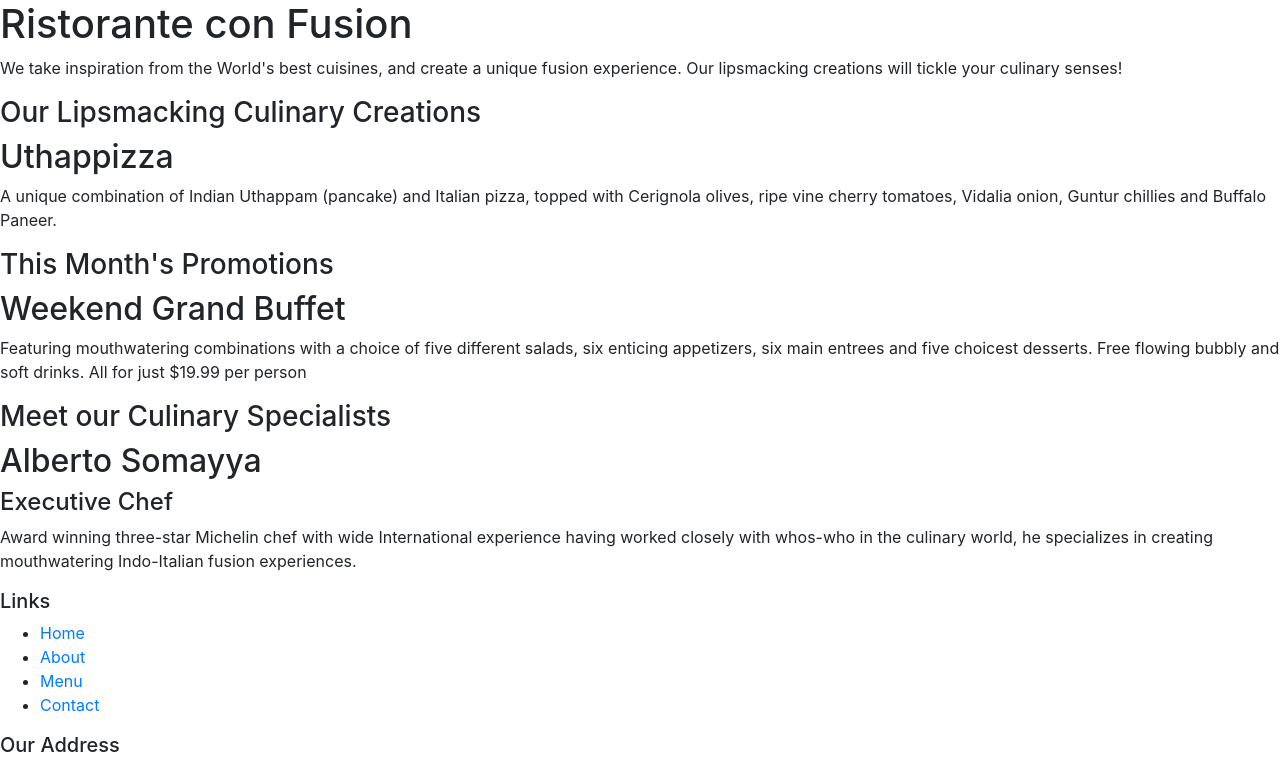
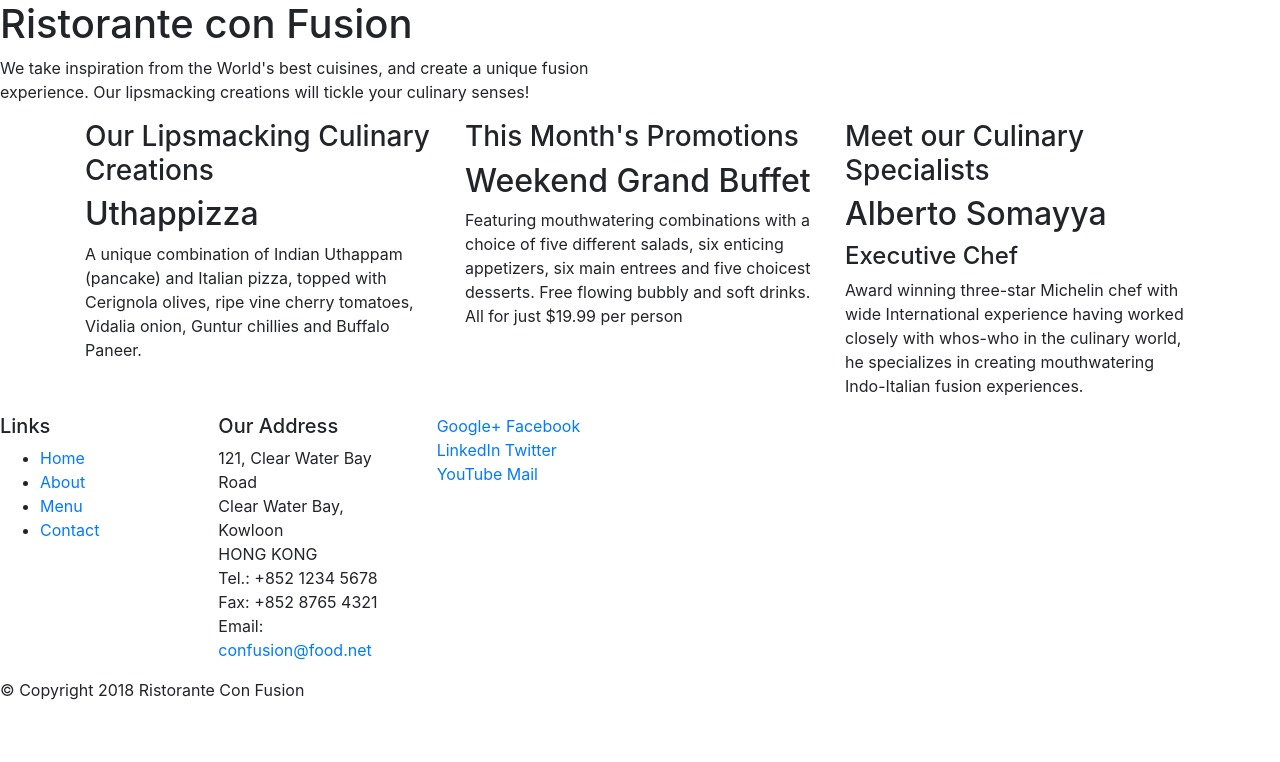
Before and after one commit to hadinhducanh/reactjs, a website: page index.html in a window 1280 px wide. Shown: the top 762 px of the page. Drawn offline with nearby package versions, Linux system fonts and the light colour scheme.

Commit message:
Col in Boostrap

```diff
--- a/index.html
+++ b/index.html
@@ -15,8 +15,8 @@
 <body>
 
     <header>
-        <div>
-            <div>
+        <div class="row">
+            <div class="col-12 col-sm-6">
                 <div>
                     <h1>Ristorante con Fusion</h1>
                     <p>We take inspiration from the World's best cuisines, and create a unique fusion experience. Our lipsmacking creations will tickle your culinary senses!</p>
@@ -27,8 +27,9 @@
         </div>
     </header>
 
-    <div>
-        <div>
+    <div class="container">
+        <div class="row">
+            <div class="col-12 col-sm-4">
                 <div>
                     <h3>Our Lipsmacking Culinary Creations</h3>
                 </div>
@@ -39,7 +40,7 @@
             </div>
 
 
-        <div>
+            <div class="col-12 col-sm-4">
                 <div>
                     <h3>This Month's Promotions</h3>
                 </div>
@@ -49,7 +50,7 @@
                 </div>
             </div>
 
-        <div>
+            <div class="col-12 col-sm-4">
                 <div>
                     <h3>Meet our Culinary Specialists</h3>
                 </div>
@@ -60,11 +61,12 @@
                 </div>
             </div>
         </div>
+    </div>
 
     <footer>
-        <div>
-            <div>
-                <div>
+        <div class="footer">
+            <div class="row">
+                <div class="col-4 col-sm-2">
                     <h5>Links</h5>
                     <ul>
                         <li><a href="#">Home</a></li>
@@ -73,7 +75,7 @@
                         <li><a href="#">Contact</a></li>
                     </ul>
                 </div>
-                <div>
+                <div class="col-4 col-sm-2">
                     <h5>Our Address</h5>
                     <address>
 		              121, Clear Water Bay Road<br>
@@ -84,7 +86,7 @@
 		              Email: <a href="mailto:confusion@food.net">confusion@food.net</a>
 		           </address>
                 </div>
-                <div>
+                <div class="col-4 col-sm-2">
                     <div>
                         <a href="http://google.com/+">Google+</a>
                         <a href="http://www.facebook.com/profile.php?id=">Facebook</a>
```
Lines whose indentation alone changed are shown as unchanged.
